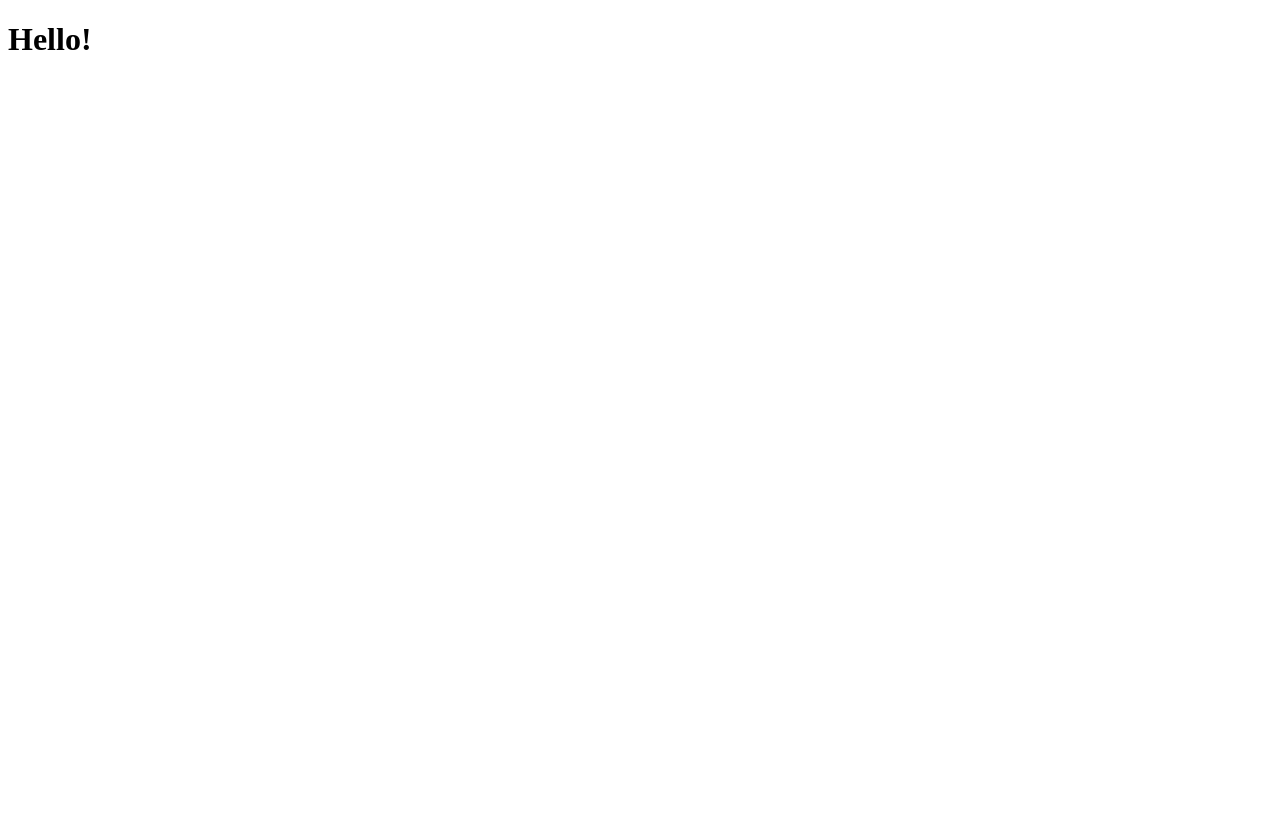
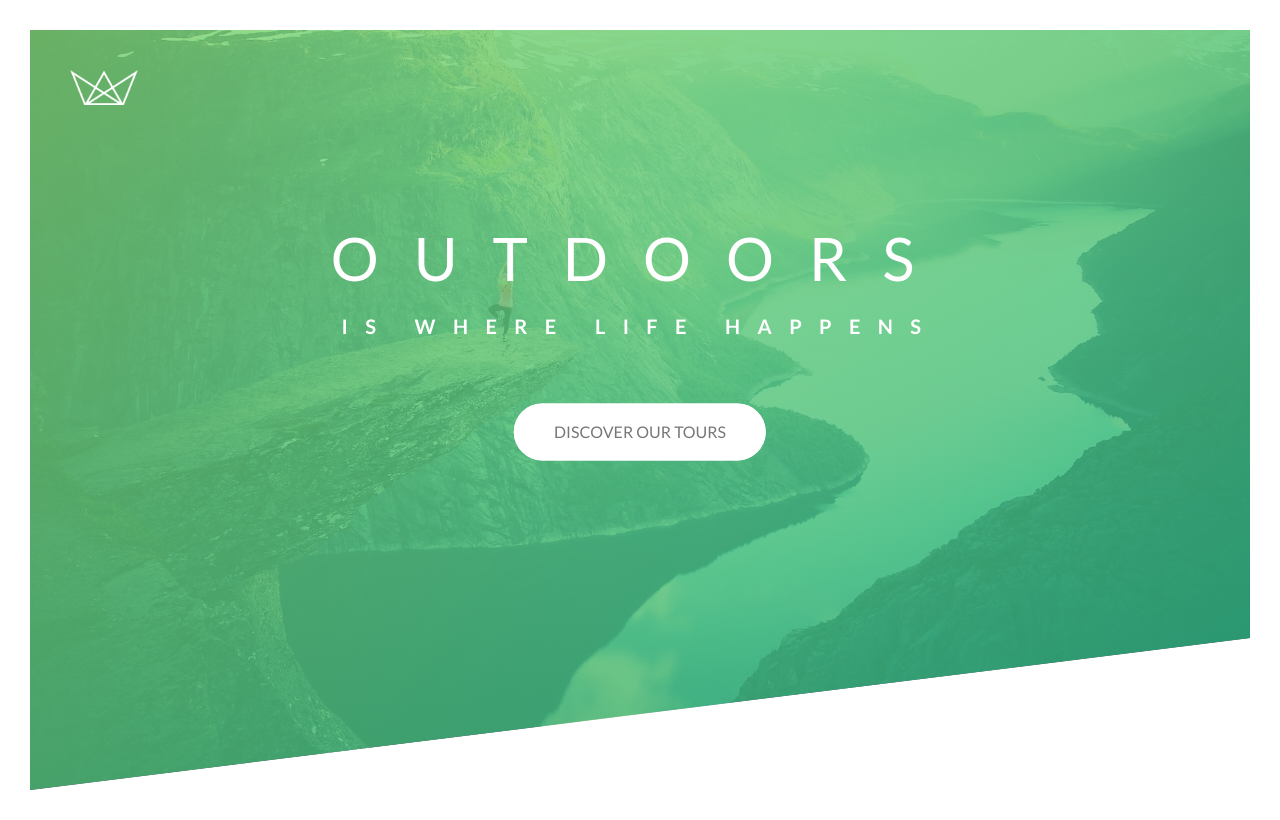
Before and after one commit to vsbron/course-natours-2023, a website built with Parcel: page index.html in a window 1280 px wide. Built offline with nearby package versions, Linux system fonts and the light colour scheme.

Commit message:
Top section

```diff
--- a/index.html
+++ b/index.html
@@ -3,16 +3,26 @@
   <head>
     <meta charset="UTF-8">
     <meta name="viewport" content="width=device-width, initial-scale=1.0">
-
     <link href="https://fonts.googleapis.com/css?family=Lato:100,300,400,700,900" rel="stylesheet">
-
 		<link rel="stylesheet" href="src/css/style.css">
     <link rel="shortcut icon" type="image/png" href="src/img/favicon.png">
-
     <title>Natours | Exciting tours for adventurous people</title>
   </head>
   <body>
 
-        <h1>Hello!</h1>
+		<header class="header">
+
+			<div class="header__logo-box"><img src="src/img/logo-white.png" class="header__logo" alt="Natours Logo" /></div>
+
+			<div class="header__text-box">
+				<h1 class="heading-primary">
+					<span class="heading-primary--main">OUTDOORS</span>
+					<span class="heading-primary--sub">IS WHERE LIFE HAPPENS</span>
+				</h1>
+				<a href="#" class="btn btn--white btn--animated">DISCOVER OUR TOURS</a>
+			</div>
+
+		</header>
+
   </body>
 </html>
--- a/src/css/style.css
+++ b/src/css/style.css
@@ -6,3 +6,169 @@ Medium green: #55c57a
 Dark green: #28b485
 
 */
+
+*, *:after, *:before {
+  margin: 0;
+  padding: 0;
+  box-sizing: inherit;
+}
+
+:root {
+  --color-white: #fff;
+  --color-gray: #777;
+
+  --shadow-color: rgba(0,0,0,.2);
+
+  --border-radius-large: 10rem;
+}
+
+html {
+  font-size: 62.5%;
+}
+
+body {
+  box-sizing: border-box;
+  font: 400 16px/1.7 "Lato",sans-serif;
+  color: var(--color-gray);
+  padding: 30px;
+}
+
+.header {
+  position: relative;
+  height: 95vh;
+  background: linear-gradient(to right bottom, rgba(126,213,111,.8), rgba(40,180,131,.8)), url(../img/hero.jpg) no-repeat top center;
+  background-size: cover;
+  clip-path: polygon(0 0, 100% 0, 100% 80%, 0 100%);
+}
+
+.header__logo-box {
+  position: absolute;
+  top: 40px;
+  left: 40px;
+}
+
+.header__logo {
+  height: 35px;
+}
+
+.header__text-box {
+  position: absolute;
+  top: 40%;
+  left: 50%;
+  transform: translate(-50%, -50%);
+  text-align: center;
+}
+
+.heading-primary {
+  color: var(--color-white);
+  text-transform: uppercase;
+  backface-visibility: hidden;
+  margin-bottom: 6rem;
+}
+
+.heading-primary--main {
+  display: block;
+  font-size: 6rem;
+  font-weight: 400;
+  letter-spacing: 35px;
+  animation: moveInLeft 1s ease-out;
+}
+
+.heading-primary--sub {
+  display: block;
+  font-size: 20px;
+  font-weight: 700;
+  letter-spacing: 17.4px;
+  animation: moveInRight 1s ease-out;
+}
+
+@keyframes moveInLeft {
+  0% {
+    opacity: 0;
+    transform: translateX(-100px);
+  }
+  80% {
+    transform: translateX(10px);
+  }
+  100% {
+    opacity: 1;
+    transform: translateX(0);
+  }
+}
+
+@keyframes moveInRight {
+  0% {
+    opacity: 0;
+    transform: translateX(100px);
+  }
+  80% {
+    transform: translateX(-10px);
+  }
+  100% {
+    opacity: 1;
+    transform: translateX(0);
+  }
+}
+
+@keyframes moveInBottom {
+  0% {
+    opacity: 0;
+    transform: translateY(30px);
+  }
+  100% {
+    opacity: 1;
+    transform: translateY(0);
+  }
+}
+
+.btn:link, .btn:visited {
+  position: relative;
+  display: inline-block;
+  text-transform: uppercase;
+  text-decoration: none;
+  padding: 15px 40px;
+  border-radius: var(--border-radius-large);
+  transition: all .2s ease;
+}
+
+.btn:hover {
+  transform: translateY(-3px);
+  box-shadow: 0 10px 20px var(--shadow-color);
+}
+
+.btn:active {
+  transform: translateY(-1px);
+  box-shadow: 0 5px 10px var(--shadow-color);
+}
+
+.btn--white {
+  background-color: var(--color-white);
+  color: var(--color-gray);
+}
+
+.btn:after {
+  content: "";
+  position: absolute;
+  top: 0;
+  left: 0;
+  z-index: -1;
+  display: inline-block;
+  height: 100%;
+  width: 100%;
+  border-radius: var(--border-radius-large);
+  transition: all .2s ease-out;
+}
+
+.btn--white:after {
+  background-color: var(--color-white);
+}
+
+.btn:hover::after {
+  transform: scaleX(1.4) scaleY(1.6);
+  opacity: 0;
+}
+
+.btn--animated {
+  animation: moveInBottom .5s ease-out .75s;
+  animation-fill-mode: backwards;
+}
```
Also changed, not shown: README.md. Lines whose indentation alone changed are shown as unchanged.
